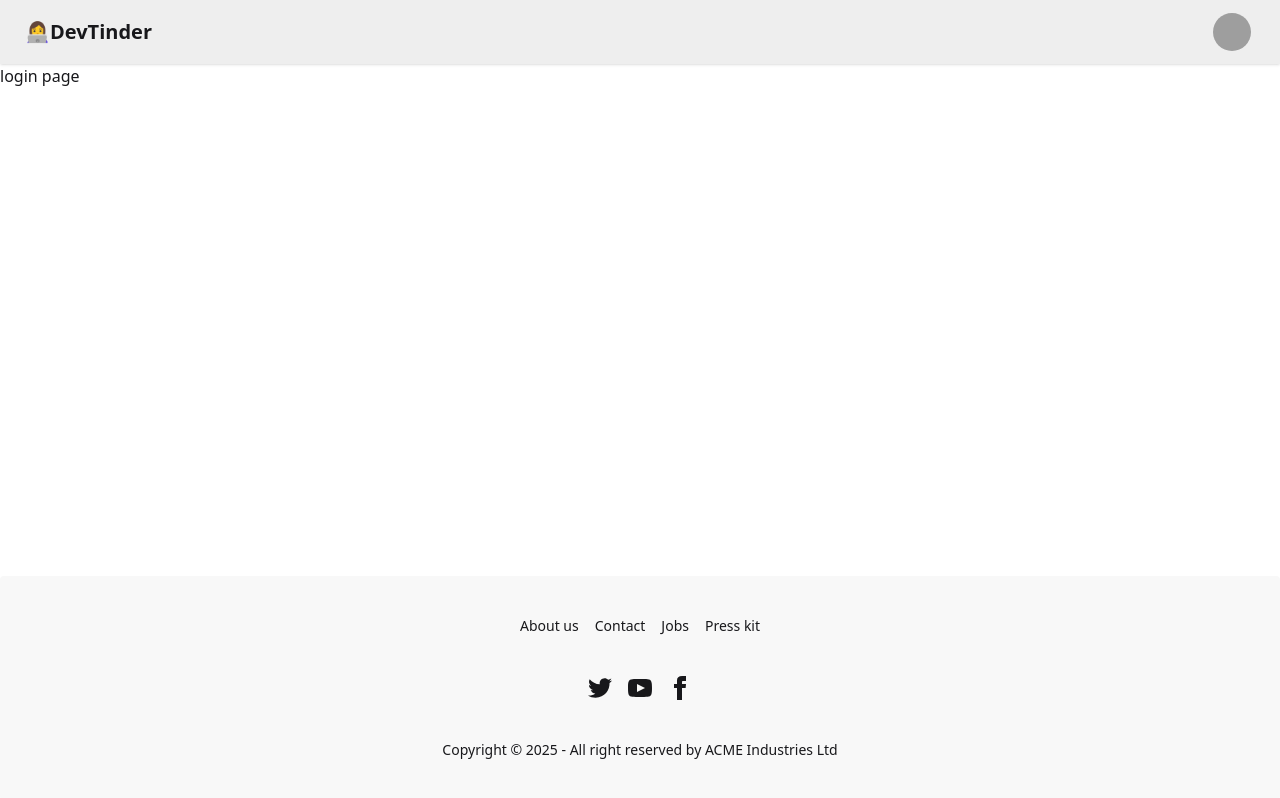
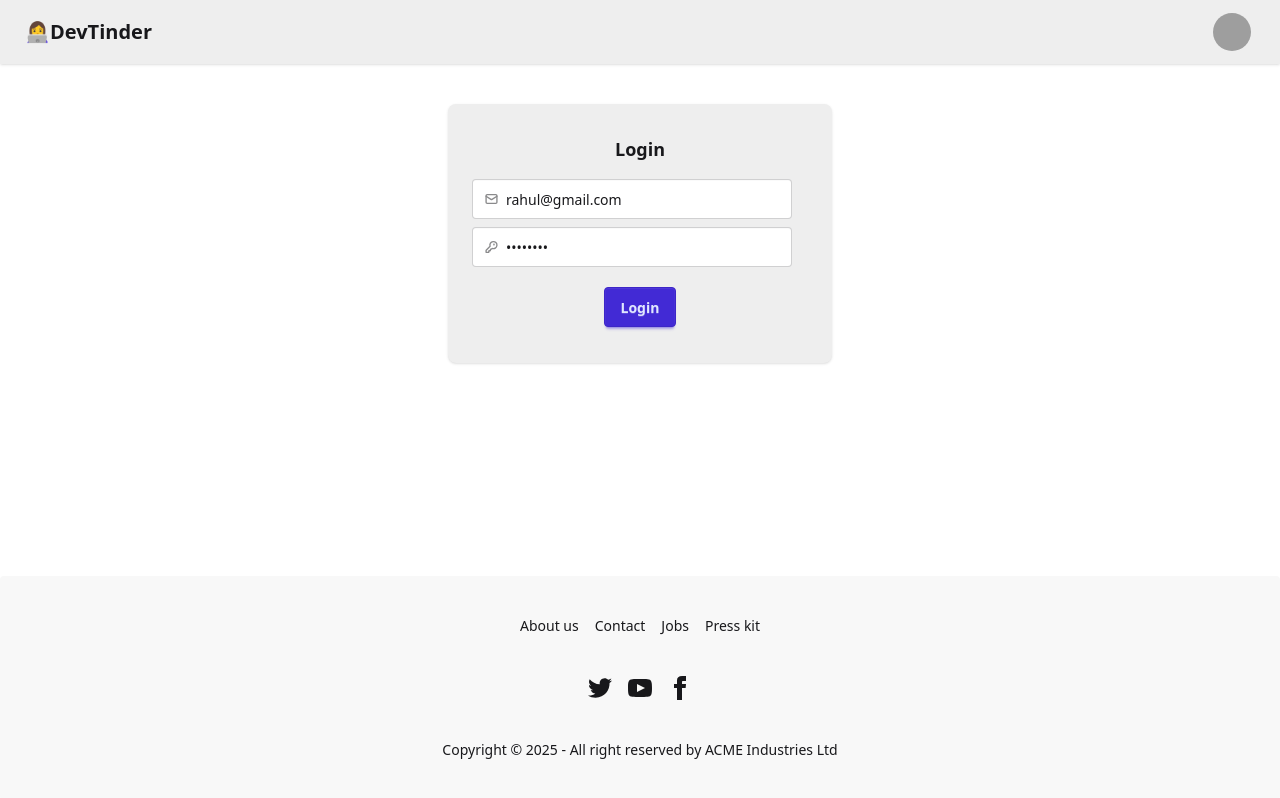
Before and after one commit to Aashishk878/DevTinder-UI, a React (Vite) app: page /login in a window 1280 px wide. Built offline with nearby package versions, Linux system fonts and the light colour scheme; grey boxes are pictures that could not be loaded.

Commit message:
Login page finished

```diff
--- a/package.json
+++ b/package.json
@@ -11,6 +11,7 @@
   },
   "dependencies": {
     "@tailwindcss/vite": "^4.1.3",
+    "axios": "^1.8.4",
     "react": "^19.0.0",
     "react-dom": "^19.0.0",
     "react-router-dom": "^7.5.0",
--- a/src/Login.jsx
+++ b/src/Login.jsx
@@ -1,11 +1,107 @@
-import React from 'react'
+import React, { useState } from 'react';
+import axios from 'axios';
 
 const Login = () => {
+
+    const [emailId, setEmailId] = useState("rahul@gmail.com");
+    const [password, setPassword] = useState("mSd123@#");
+
+    const handleLogin = async () => {
+        try{
+            const res = await axios.post("http://localhost:3000/login", {
+            emailId,
+            password,
+            },
+            {withCredentials : true}
+        );
+        } catch(err) {
+            console.error(err);
+        }
+    };
+
   return (
-    <div>
-      login page
+    <div className="flex justify-center my-10">
+      <div className="card bg-base-300 w-96 shadow-sm">
+        <div className="card-body">
+          <h1 className="card-title flex justify-center my-2">Login</h1>
+          <label className="input validator">
+            <svg
+              className="h-[1em] opacity-50"
+              xmlns="http://www.w3.org/2000/svg"
+              viewBox="0 0 24 24"
+            >
+              <g
+                strokeLinejoin="round"
+                strokeLinecap="round"
+                strokeWidth="2.5"
+                fill="none"
+                stroke="currentColor"
+              >
+                <rect width="20" height="16" x="2" y="4" rx="2"></rect>
+                <path d="m22 7-8.97 5.7a1.94 1.94 0 0 1-2.06 0L2 7"></path>
+              </g>
+            </svg>
+            <input
+            type="email"
+            placeholder="mail@site.com"
+            required
+            value = {emailId}
+            onChange={(e) => setEmailId(e.target.value)}/>
+          </label>
+          <div className="validator-hint hidden">Enter valid email address</div>
+
+          {/* <div className='my-2'> */}
+            <label className="input validator">
+              <svg
+                className="h-[1em] opacity-50"
+                xmlns="http://www.w3.org/2000/svg"
+                viewBox="0 0 24 24"
+              >
+                <g
+                  strokeLinejoin="round"
+                  strokeLinecap="round"
+                  strokeWidth="2.5"
+                  fill="none"
+                  stroke="currentColor"
+                >
+                  <path d="M2.586 17.414A2 2 0 0 0 2 18.828V21a1 1 0 0 0 1 1h3a1 1 0 0 0 1-1v-1a1 1 0 0 1 1-1h1a1 1 0 0 0 1-1v-1a1 1 0 0 1 1-1h.172a2 2 0 0 0 1.414-.586l.814-.814a6.5 6.5 0 1 0-4-4z"></path>
+                  <circle
+                    cx="16.5"
+                    cy="7.5"
+                    r=".5"
+                    fill="currentColor"
+                  ></circle>
+                </g>
+              </svg>
+              <input
+                type="password"
+                required
+                placeholder="Password"
+                minLength="8"
+                pattern="(?=.*\d)(?=.*[a-z])(?=.*[A-Z]).{8,}"
+                title="Must be more than 8 characters, including number, lowercase letter, uppercase letter"
+                value={password}
+                onChange={(e) => setPassword(e.target.value)}
+              />
+            </label>
+            <p className="validator-hint hidden">
+              Must be more than 8 characters, including
+              <br />
+              At least one number
+              <br />
+              At least one lowercase letter
+              <br />
+              At least one uppercase letter
+            </p>
+          {/* </div> */}
+
+          <div className="card-actions justify-center my-3">
+            <button className="btn btn-primary" onClick={handleLogin}>Login</button>
+          </div>
+        </div>
+      </div>
     </div>
-  )
-}
+  );
+};
 
 export default Login;
```
Also changed, not shown: 1 other file (tests, documents, lock files or other folders).
